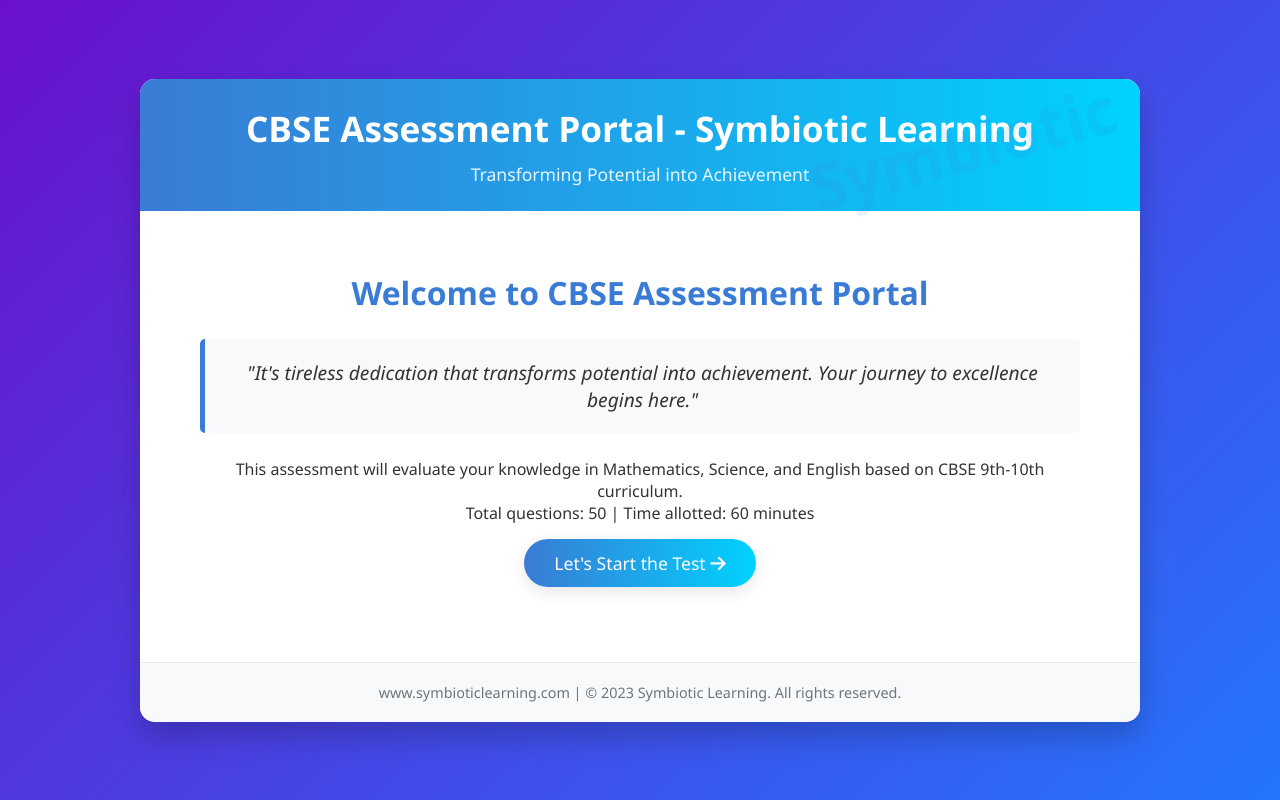
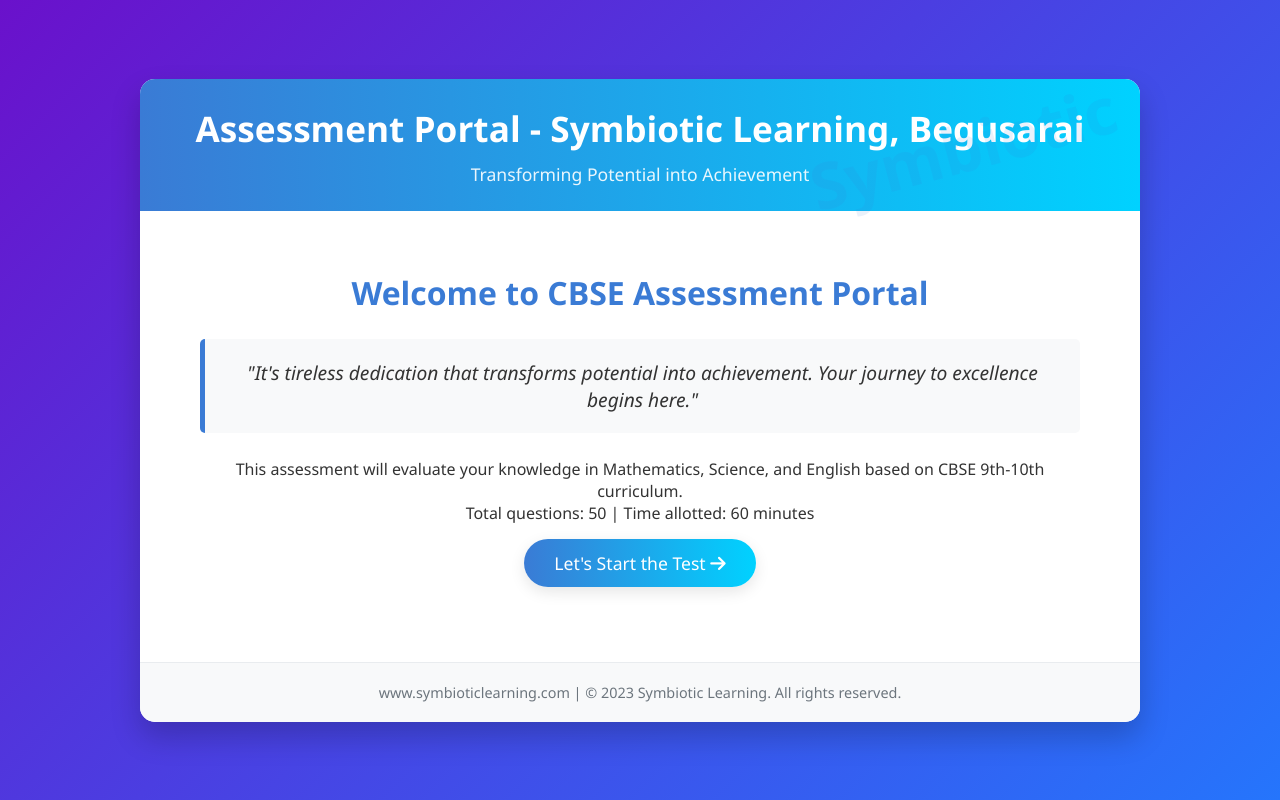
Before and after one commit to symbioticinstitute/testAA, a plain HTML site: page index.html in a window 1280 px wide. Drawn offline with Linux system fonts and the light colour scheme.

Commit message:
Update index.html

```diff
--- a/index.html
+++ b/index.html
@@ -3,7 +3,7 @@
 <head>
     <meta charset="UTF-8">
     <meta name="viewport" content="width=device-width, initial-scale=1.0">
-    <title>CBSE Assessment Portal - Symbiotic Learning</title>
+    <title> Assessment Portal - Symbiotic Learning</title>
     <link rel="stylesheet" href="https://cdnjs.cloudflare.com/ajax/libs/font-awesome/6.4.0/css/all.min.css">
     <style>
         * {
@@ -254,7 +254,7 @@
 <body>
     <div class="container">
         <div class="header">
-            <h1>CBSE Assessment Portal - Symbiotic Learning</h1>
+            <h1> Assessment Portal - Symbiotic Learning, Begusarai</h1>
             <p>Transforming Potential into Achievement</p>
             <div class="watermark">Symbiotic</div>
         </div>
@@ -1052,4 +1052,5 @@
         }
     </script>
 </body>
+
 </html>
```
